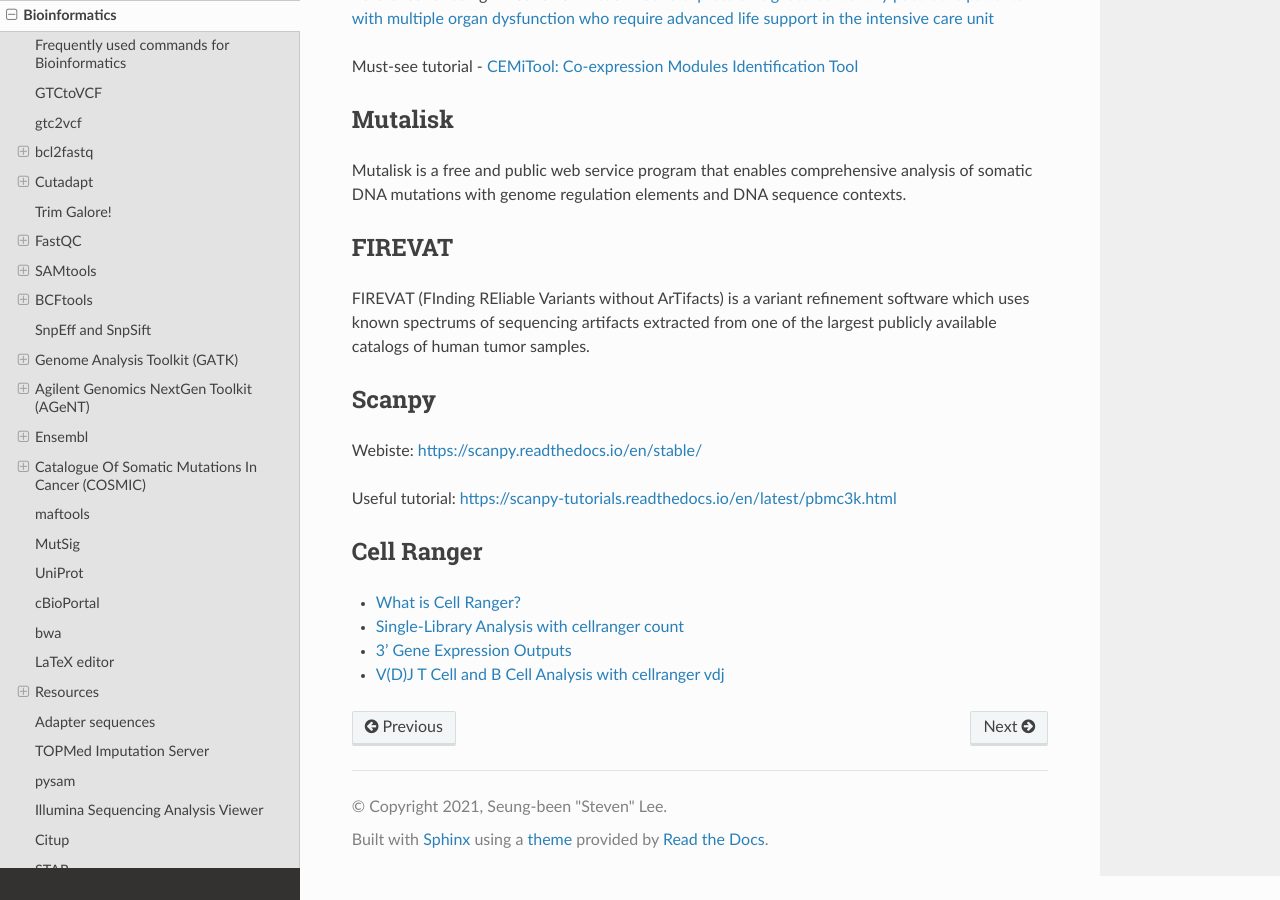
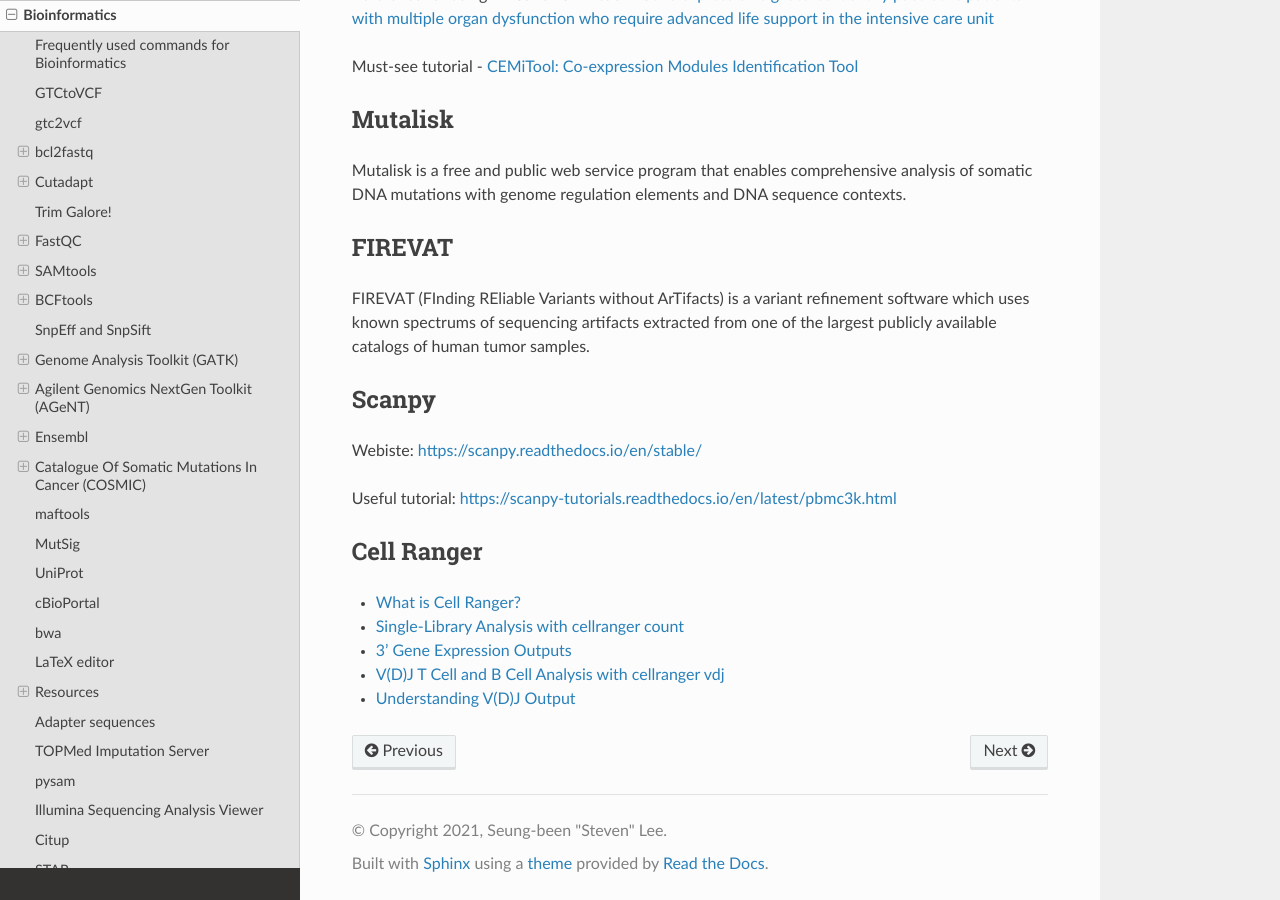
Before and after one commit to sbslee/notes, a Sphinx documentation site: the page built from docs/bioinformatics.rst, in a window 1280 px wide and 900 px high, scrolled down 22319 px. Built offline with Sphinx 7.4.7 and the Read the Docs theme 2.0.0, drawn with Linux system fonts in a browser that asks for light colours.

Commit message:
Update bioinformatics.rst

```diff
--- a/docs/bioinformatics.rst
+++ b/docs/bioinformatics.rst
@@ -1041,3 +1041,4 @@
 - `Single-Library Analysis with cellranger count <https://support.10xgenomics.com/single-cell-gene-expression/software/pipelines/latest/using/count#cr-count>`__
 - `3' Gene Expression Outputs <https://support.10xgenomics.com/single-cell-gene-expression/software/pipelines/latest/output/gex-outputs>`__
 - `V(D)J T Cell and B Cell Analysis with cellranger vdj <https://support.10xgenomics.com/single-cell-vdj/software/pipelines/latest/using/vdj#what>`__
+- `Understanding V(D)J Output <https://support.10xgenomics.com/single-cell-vdj/software/pipelines/latest/output/overview>`__
```
